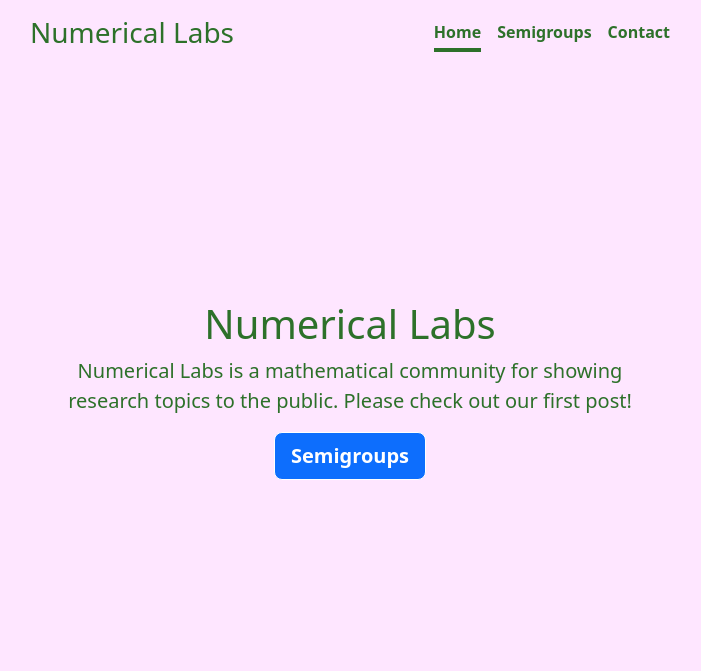
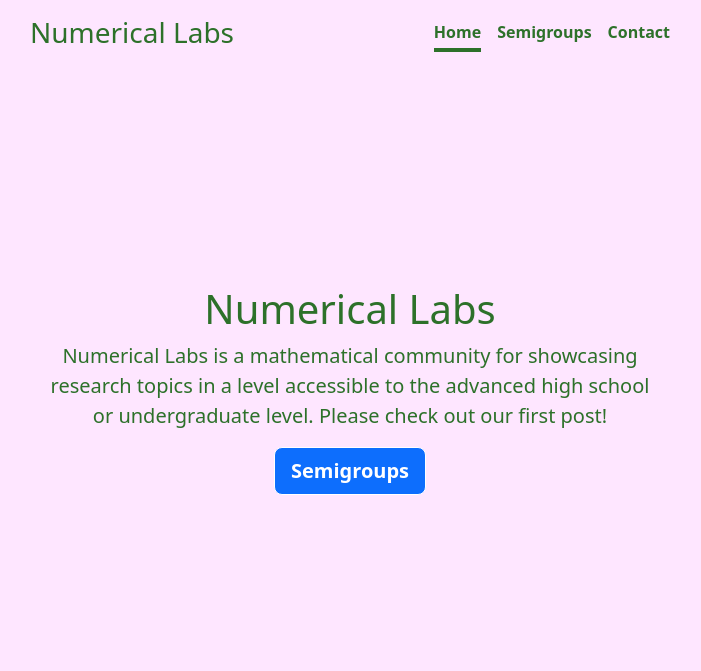
Before and after one commit to curtisolinger/NumericalLabs, a Flask app: page / in a window 1280 px wide. Shown: the top 671 px of the page, without its empty margins (290-991 px from the left). Run offline with Flask 3, Linux system fonts and the light colour scheme; some libraries are stand-ins or nearby versions.

Commit message:
Changed home page header message

```diff
--- a/templates/index.html
+++ b/templates/index.html
@@ -32,9 +32,9 @@
 
   <main class="px-3">
     <h1>Numerical Labs</h1>
-    <p class="lead">Numerical Labs is a mathematical community for showing
-      research topics to the public. Please check out our first
-      post!</p>
+    <p class="lead">Numerical Labs is a mathematical community for showcasing
+      research topics in a level accessible to the advanced high school or
+      undergraduate level. Please check out our first post!</p>
     <p class="lead">
       <a href="{{ url_for('semigroups') }}"
          class="btn btn-lg btn-secondary fw-bold border-white bg-primary">Semigroups
```
